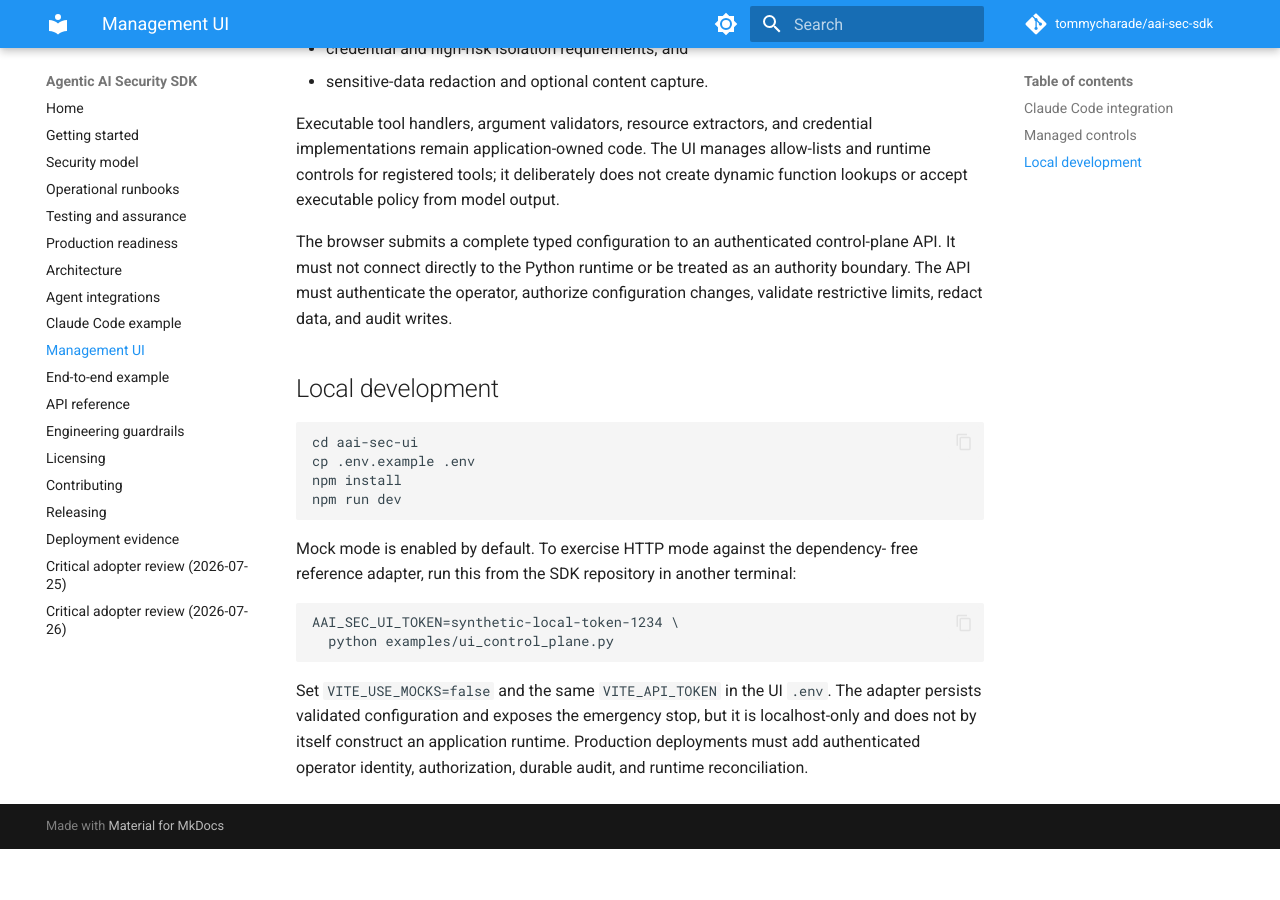
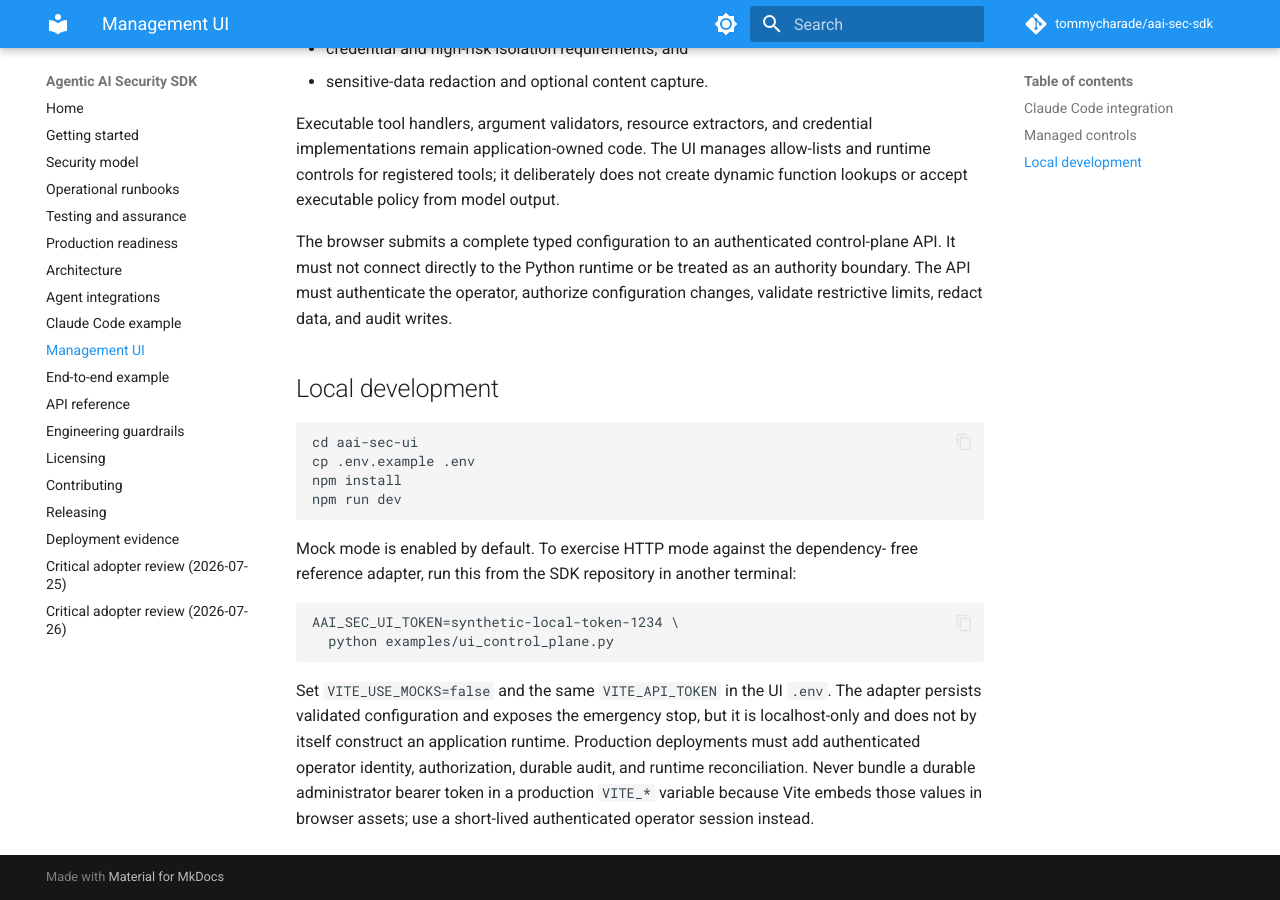
Before and after one commit to tommycharade/aai-sec-sdk, an MkDocs documentation site: the page built from docs/ui.md, in a window 1280 px wide and 900 px high, scrolled down 806 px. Built offline with MkDocs 1.6.1 and Material for MkDocs 9.7.7, drawn with Linux system fonts in a browser that asks for light colours; comment, search, counter and statistics services are not loaded; before the commit the page ends 1655 px from its top, so only the background shows below that.

Commit message:
Document production UI authentication requirement

```diff
--- a/docs/ui.md
+++ b/docs/ui.md
@@ -63,4 +63,7 @@ Set `VITE_USE_MOCKS=false` and the same `VITE_API_TOKEN` in the UI `.env`.
 The adapter persists validated configuration and exposes the emergency stop,
 but it is localhost-only and does not by itself construct an application
 runtime. Production deployments must add authenticated operator identity,
-authorization, durable audit, and runtime reconciliation.
+authorization, durable audit, and runtime reconciliation. Never bundle a
+durable administrator bearer token in a production `VITE_*` variable because
+Vite embeds those values in browser assets; use a short-lived authenticated
+operator session instead.
```
